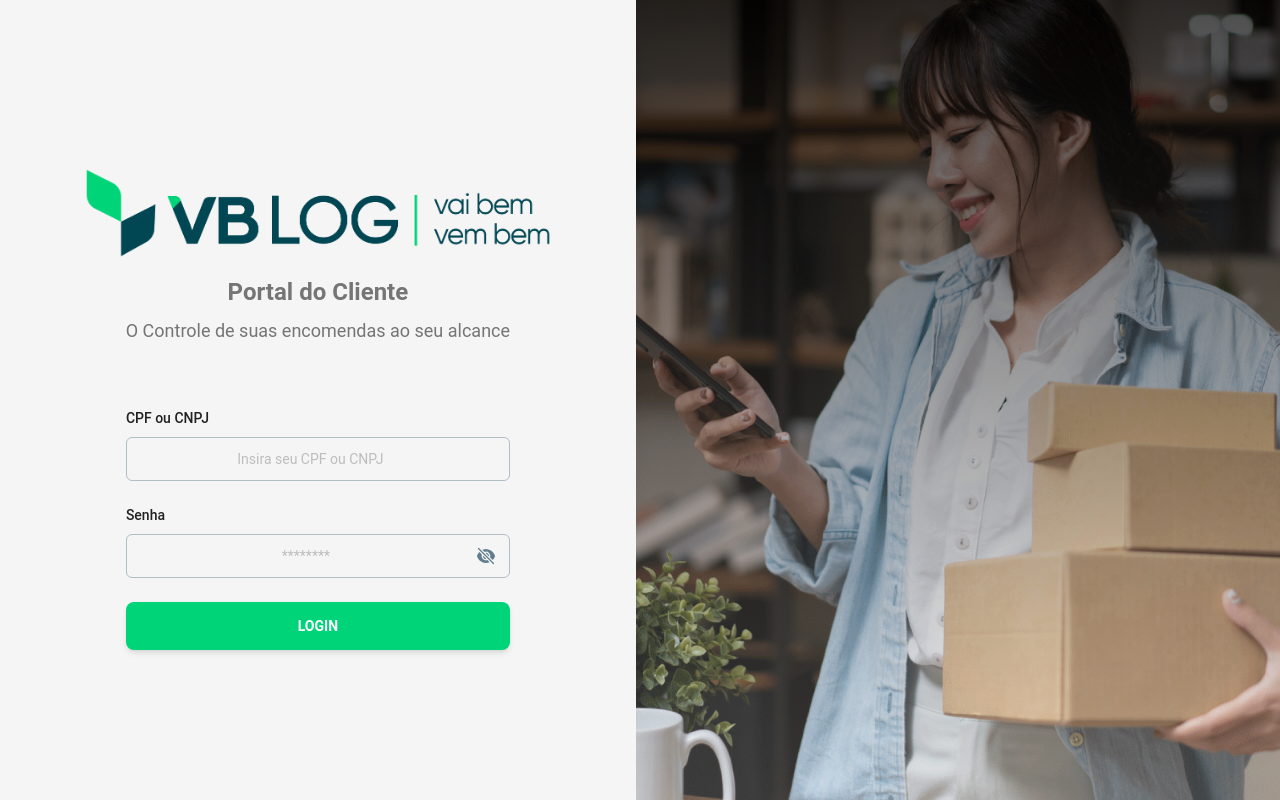
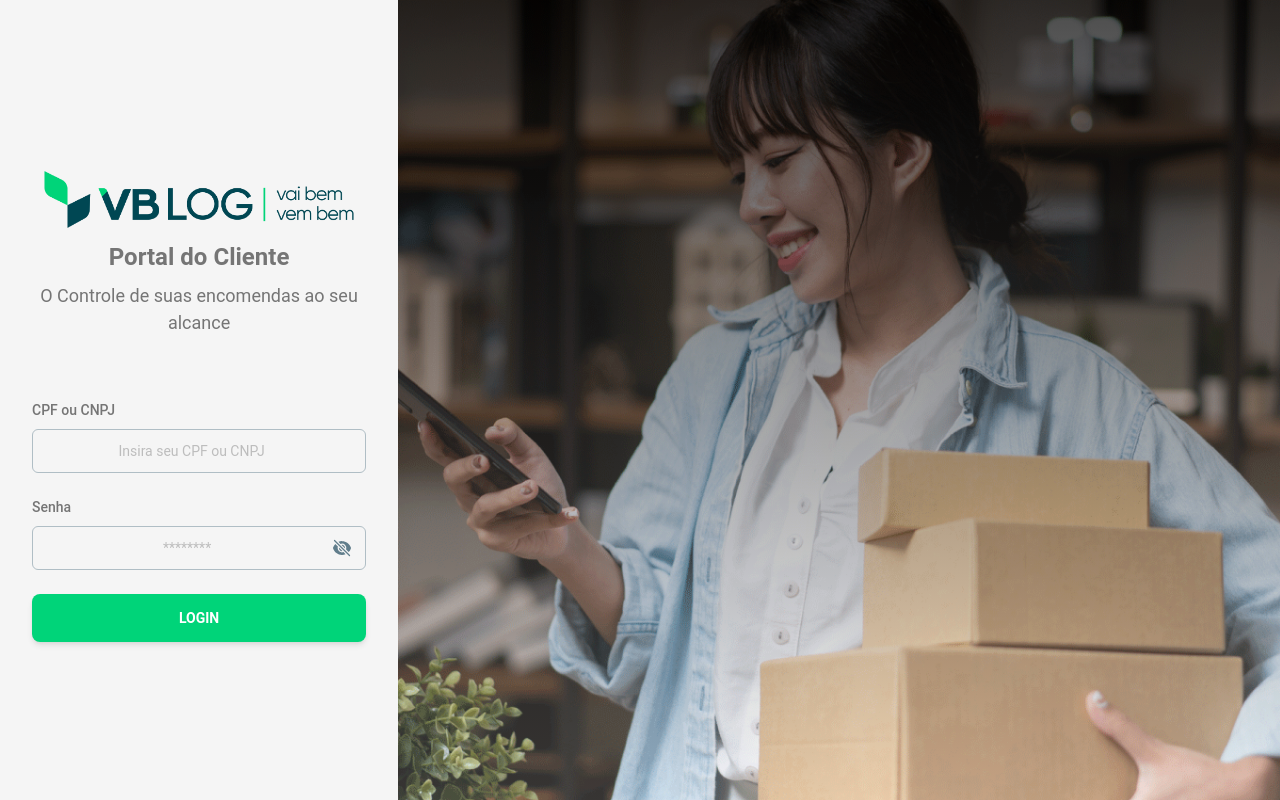
Before and after one commit to luancostar/portal_cliente, a React (Vite) app: page / in a window 1280 px wide. Built offline with nearby package versions, Linux system fonts and the light colour scheme.

Commit message:
atualizando login portal cliente hidden overflow

```diff
--- a/src/components/login-side-left/index.tsx
+++ b/src/components/login-side-left/index.tsx
@@ -87,7 +87,7 @@
   }
 
   return (
-    <section style={{ width: '100%', overflow: 'hidden' }} className="grid text-center h-screen items-center p-8">
+    <section style={{ overflow: 'hidden' }} className="grid text-center h-screen items-center p-8">
  <div
   className="absolute inset-0 bg-cover md:hidden"
   style={{
@@ -120,7 +120,8 @@
             <label htmlFor="cpfCnpj">
               <Typography
                 variant="small"
-                className="mb-2 block font-medium text-gray-900"
+                className="mb-2 block font-medium text-white md:text-gray-600 "
+                style={{ position: 'relative' }}
               >
                 CPF ou CNPJ
               </Typography>
@@ -146,7 +147,8 @@
             <label htmlFor="senha">
               <Typography
                 variant="small"
-                className="mb-2 block font-medium text-gray-900"
+                style={{ position: 'relative' }}
+                className="mb-2 block font-medium text-white md:text-gray-600 "
               >
                 Senha
               </Typography>
```
Lines whose indentation alone changed are shown as unchanged.
